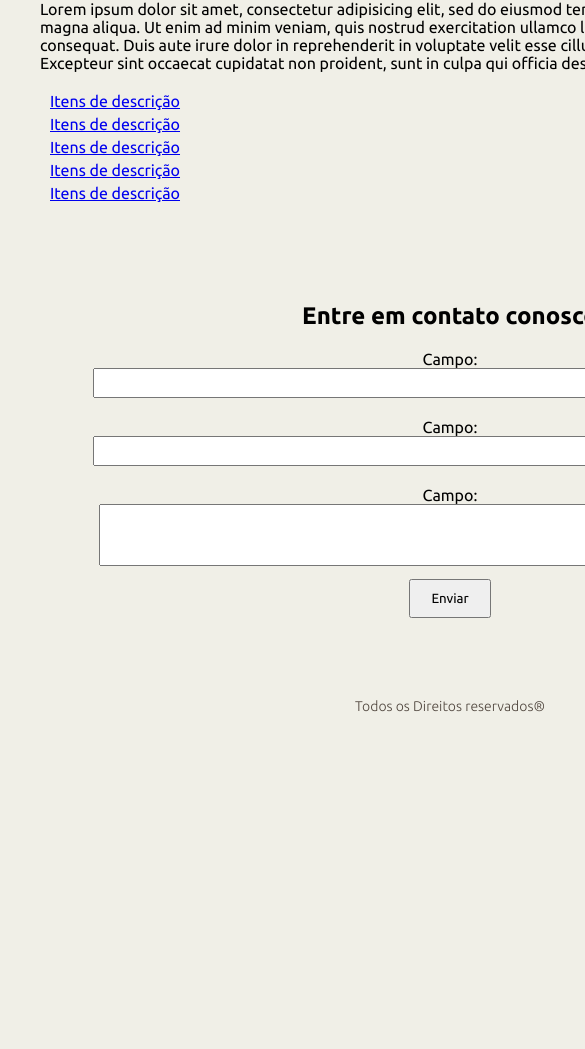
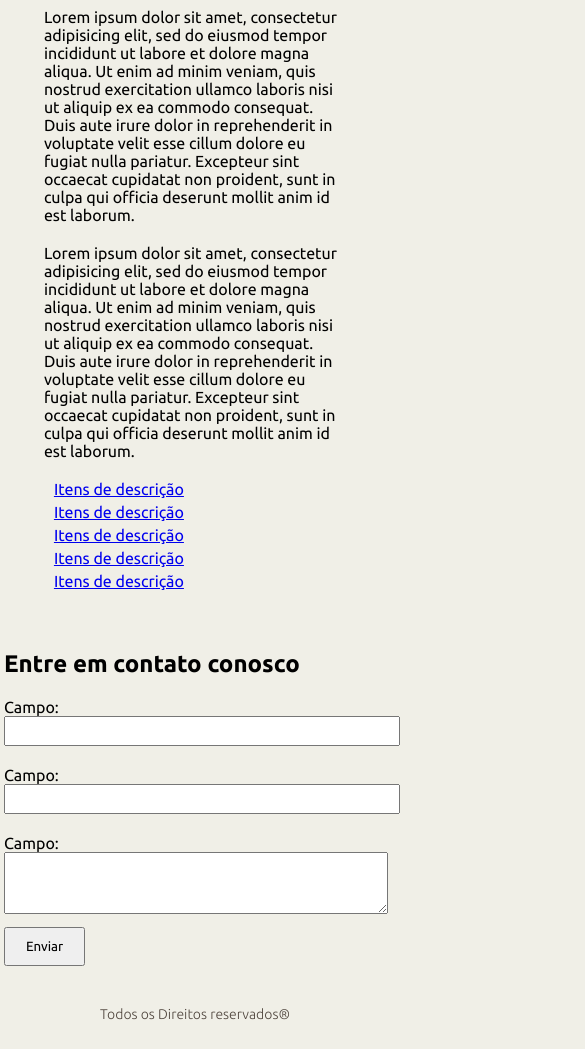
Before and after one commit to brunovianacosta/CLL_GITWORKFLOW, a plain HTML site: page index.html in a window 390 px wide. Shown: the part 575-1624 px from the top of the page, 585 px wide, since content can reach past the window. Before the commit the page ends 1329 px from the top, so only its background shows below. Drawn offline with Linux system fonts and the light colour scheme.

Commit message:
Commit layout responsivo

```diff
--- a/estilo.css
+++ b/estilo.css
@@ -14,8 +14,8 @@ body{
 }
 
 .container{
-	width: 900px;
-	/*width: 65.88%;*/
+	/*width: 900px;
+	width: 65.88%;*/
 	margin: 0 auto;
 }
 
@@ -60,7 +60,7 @@ body{
 	margin-top: 5px;
 }
 
-.form_contact{
+/*.form_contact{
 	text-align: center;
 	padding: 40px;
 }
@@ -89,13 +89,13 @@ body{
 	margin-top: 10px;
 }
 
-/*.form_contact{
+.form_contact{
 	color: #f0efe7;
 	padding: 40px;
 	margin: 40px;
 	background-color: #4e443c;
 	border-radius: 10px;
-}
+}*/
 
 .form_contact label p{
 	margin-top: 20px;
@@ -118,7 +118,7 @@ body{
 
 .form_contact label, .form_contact input, .form_contact textarea{
 	width: 100%;
-}*/
+}
 
 .main_footer{
 	text-align: center;
@@ -128,8 +128,8 @@ body{
 	padding: 40px;
 }
 
-/*@media(max-width: 45em){
+@media(max-width: 45em){
 	.container{
 		width: 98%;
 	}
-}*/
+}
```
